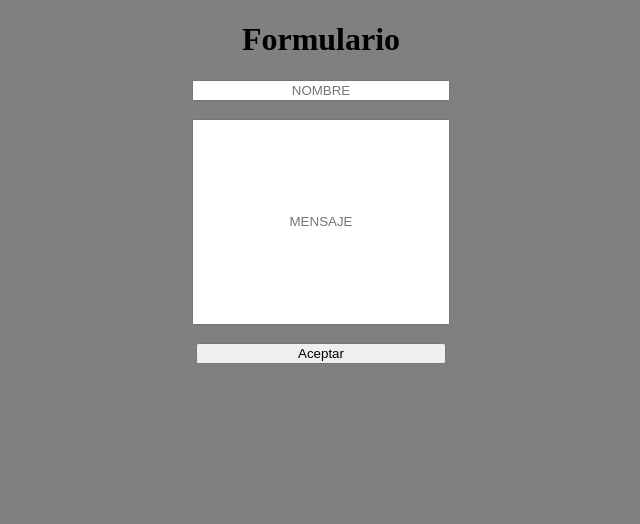
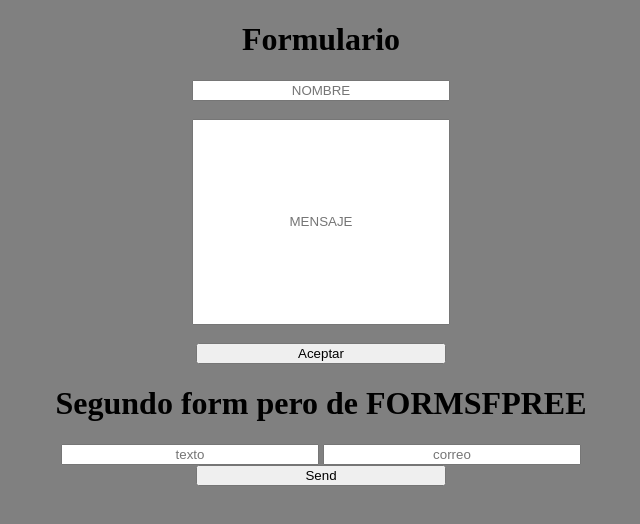
Before and after one commit to HakimP/formularioTest, a plain HTML site: page index.html in a window 1280 px wide. Shown: the whole page, without its empty margins (319-959 px from the left). Drawn offline with Linux system fonts and the light colour scheme.

Commit message:
se modifican parametros faces

```diff
--- a/index.html
+++ b/index.html
@@ -18,5 +18,13 @@
 			<br><br>
 			<input type="submit" value="Aceptar">
 		</form>
+
+		<h1>Segundo form pero de FORMSFPREE</h1>
+		<form action="https://formspree.io/krauserzero@gmail.com"
+		      method="POST">
+		    <input type="text" name="name" placeholder="texto">
+		    <input type="email" name="_replyto" placeholder="correo">
+		    <input type="submit" value="Send">
+		</form>
 </body>
 </html>
```
